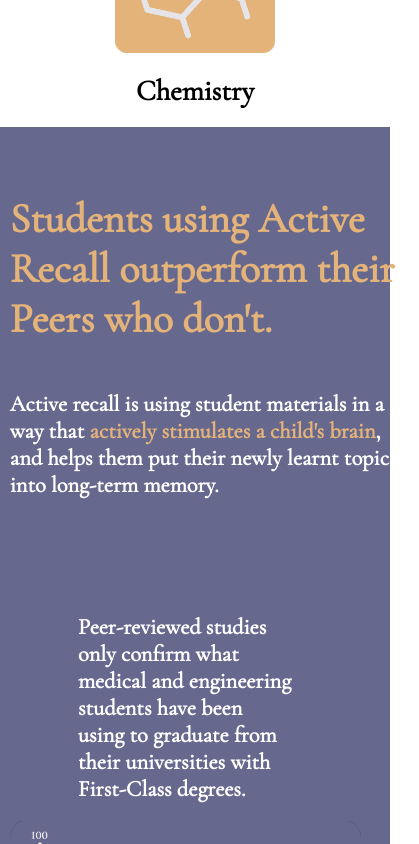
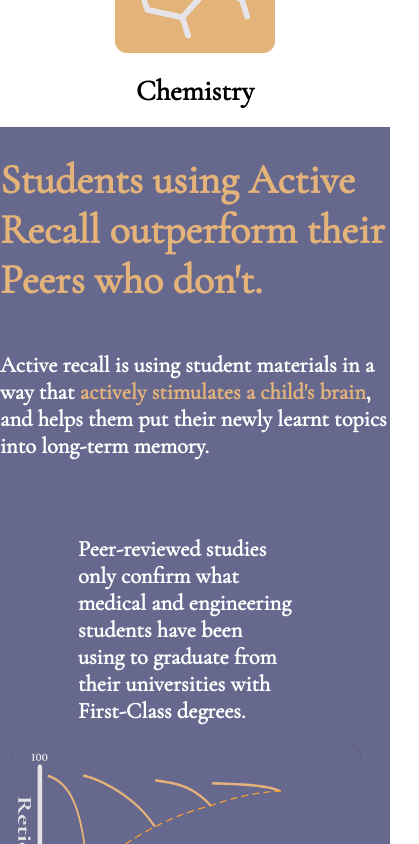
Before and after one commit to iman370/ghufran-tutoring, a React (Create React App) app in the folder ghufran/: page / in a window 390 px wide. Shown: the part 1760-2604 px from the top of the page, 419 px wide, since content can reach past the window. Built offline with nearby package versions, Linux system fonts and the light colour scheme.

Commit message:
Trying to fix overflow-y

```diff
--- a/ghufran/src/index.css
+++ b/ghufran/src/index.css
@@ -102,7 +102,7 @@ code {
 /* SUBJECTS */
 #subjects-container {
   min-height: 40vh;
-  width: 100%;
+  width: 100vw;
   background-color: #ffffff;
   display: flex;
   flex-direction: column;
@@ -151,7 +151,7 @@ code {
 
 #proof-container {
   min-height: 45vh;
-  width: 100%;
+  width: 100vw;
   background-color: #67688e;
   display: flex;
   flex-direction: row;
@@ -209,7 +209,7 @@ code {
 @media only screen and (max-width: 640px) {
   #proof-container {
     min-height: 45vh;
-    width: 100%;
+    width: 100vw;
     background-color: #67688e;
     display: flex;
     flex-direction: column;
@@ -222,7 +222,24 @@ code {
     justify-content: center;
     justify-self: center;
     align-self: center;
-    width: 100%;
+    width: 100vw;
+    padding: 0;
+    word-wrap: break-word;
+  }
+
+  #proof-container #content1 h1 {
+    color: #e3b379;
+    text-align: left;
+    font-size: 2.6rem;
+    width: 100vw;
+  }
+
+  #proof-container #content1 h2 {
+    color: #ffffff;
+    text-align: left;
+    font-size: 1.4rem;
+    width: 100vw;
+    word-wrap: break-word;
   }
 
   #proof-container #content2 .image {
@@ -323,6 +340,12 @@ code {
     justify-content: center;
     justify-self: center;
     align-self: center;
+    padding: 0;
+    word-wrap: break-word;
+  }
+
+  #childsafety-container #content3, #content4 {
+    padding: 0;
   }
 
   #childsafety-container #content3 h1 {
@@ -420,6 +443,7 @@ code {
 
   #pricing-container #content2 {
     justify-content: center;
+    padding: 0;
   }
 }
 
@@ -476,6 +500,7 @@ code {
     display: flex;
     flex-direction: column;
     justify-content: center;
+    padding: 0;
   }
 
   #footer-container #content2 .button {
```
